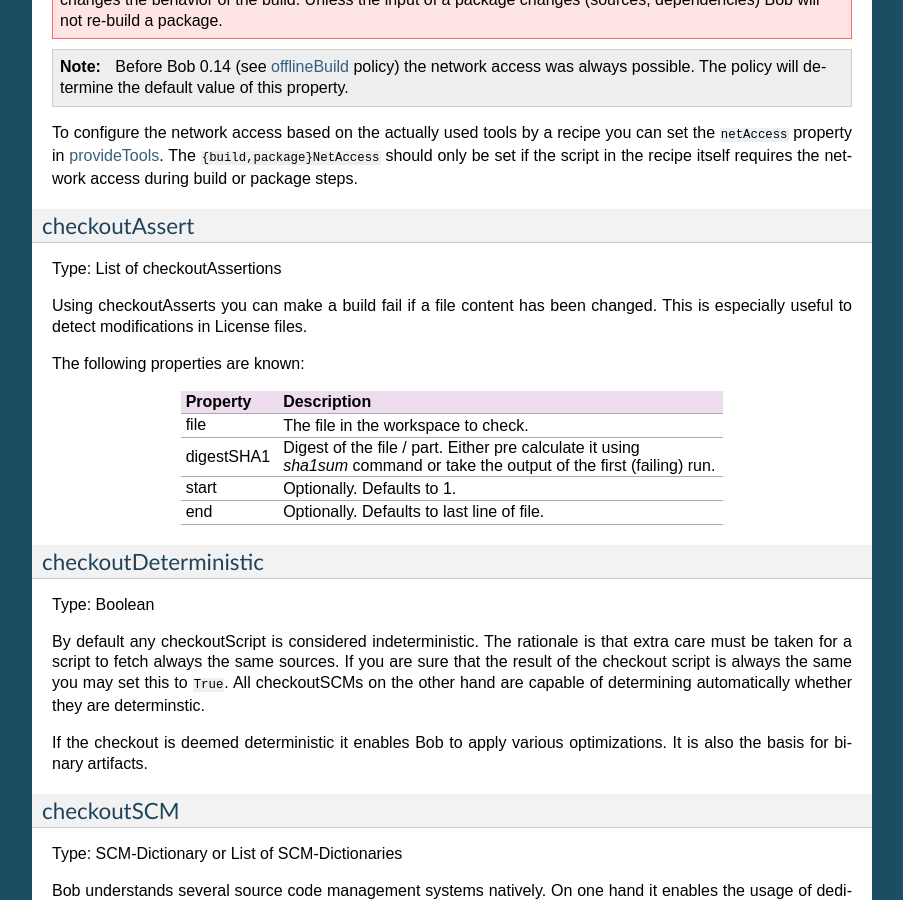
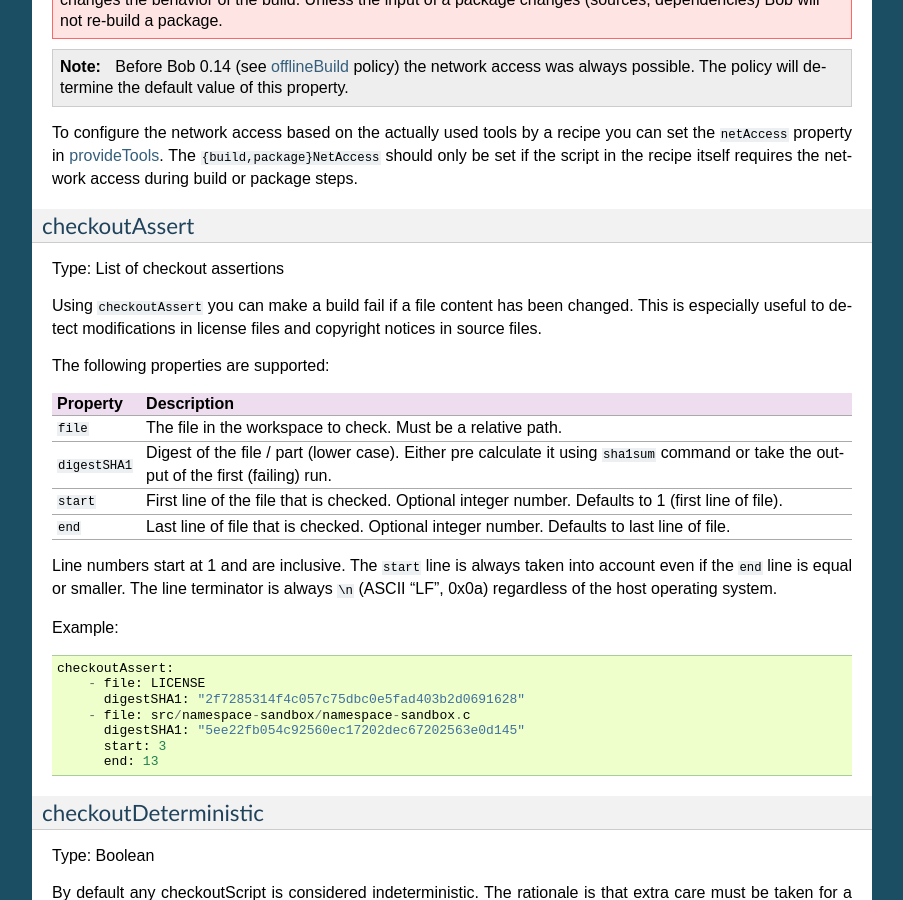
Before and after one commit to BobBuildTool/bob, a Sphinx documentation site: the page built from doc/manual/configuration.rst, in a window 1280 px wide and 900 px high, scrolled down 9316 px. Shown: the whole window, without its empty margins (198-1101 px from the left). Built offline with Sphinx 7.4.7, drawn with Linux system fonts in a browser that asks for light colours; formulas are drawn with MathJax 3; the version number could not be read and is left out.

Commit message:
doc: clarify checkoutAssert line handling

```diff
--- a/doc/manual/configuration.rst
+++ b/doc/manual/configuration.rst
@@ -624,23 +624,43 @@ access during build or package steps.
 checkoutAssert
 ~~~~~~~~~~~~~~
 
-Type: List of checkoutAssertions
-
-Using checkoutAsserts you can make a build fail if a file content has
-been changed. This is especially useful to detect modifications in
-License files.
-
-The following properties are known:
-
-================= ==================================================================
-Property           Description
-================= ==================================================================
-file              | The file in the workspace to check.
-digestSHA1        | Digest of the file / part. Either pre calculate it using
-                  | `sha1sum` command or take the output of the first (failing) run.
-start             | Optionally. Defaults to 1.
-end               | Optionally. Defaults to last line of file.
-================= ==================================================================
+Type: List of checkout assertions
+
+Using ``checkoutAssert`` you can make a build fail if a file content has been
+changed. This is especially useful to detect modifications in license files and
+copyright notices in source files.
+
+The following properties are supported:
+
++-----------------+------------------------------------------------------------------+
+| Property        | Description                                                      |
++=================+==================================================================+
+| ``file``        | The file in the workspace to check. Must be a relative path.     |
++-----------------+------------------------------------------------------------------+
+| ``digestSHA1``  + Digest of the file / part (lower case). Either pre calculate it  |
+|                 | using ``sha1sum`` command or take the output of the first        |
+|                 | (failing) run.                                                   |
++-----------------+------------------------------------------------------------------+
+| ``start``       | First line of the file that is checked. Optional integer number. |
+|                 | Defaults to 1 (first line of file).                              |
++-----------------+------------------------------------------------------------------+
+| ``end``         | Last line of file that is checked. Optional integer number.      |
+|                 | Defaults to last line of file.                                   |
++-----------------+------------------------------------------------------------------+
+
+Line numbers start at 1 and are inclusive. The ``start`` line is always taken
+into account even if the ``end`` line is equal or smaller. The line terminator
+is always ``\n`` (ASCII "LF", 0x0a) regardless of the host operating system.
+
+Example::
+
+    checkoutAssert:
+        - file: LICENSE
+          digestSHA1: "2f7285314f4c057c75dbc0e5fad403b2d0691628"
+        - file: src/namespace-sandbox/namespace-sandbox.c
+          digestSHA1: "5ee22fb054c92560ec17202dec67202563e0d145"
+          start: 3
+          end: 13
 
 .. _configuration-recipes-checkoutdeterministic:
 
```
